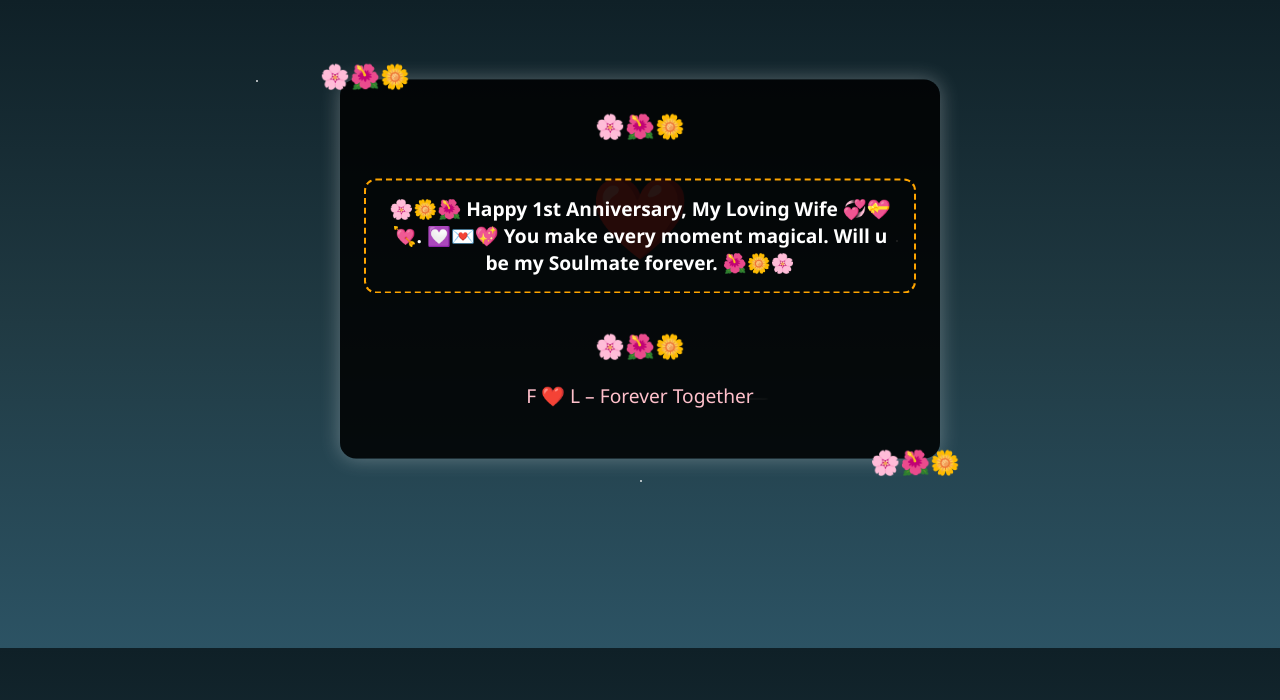
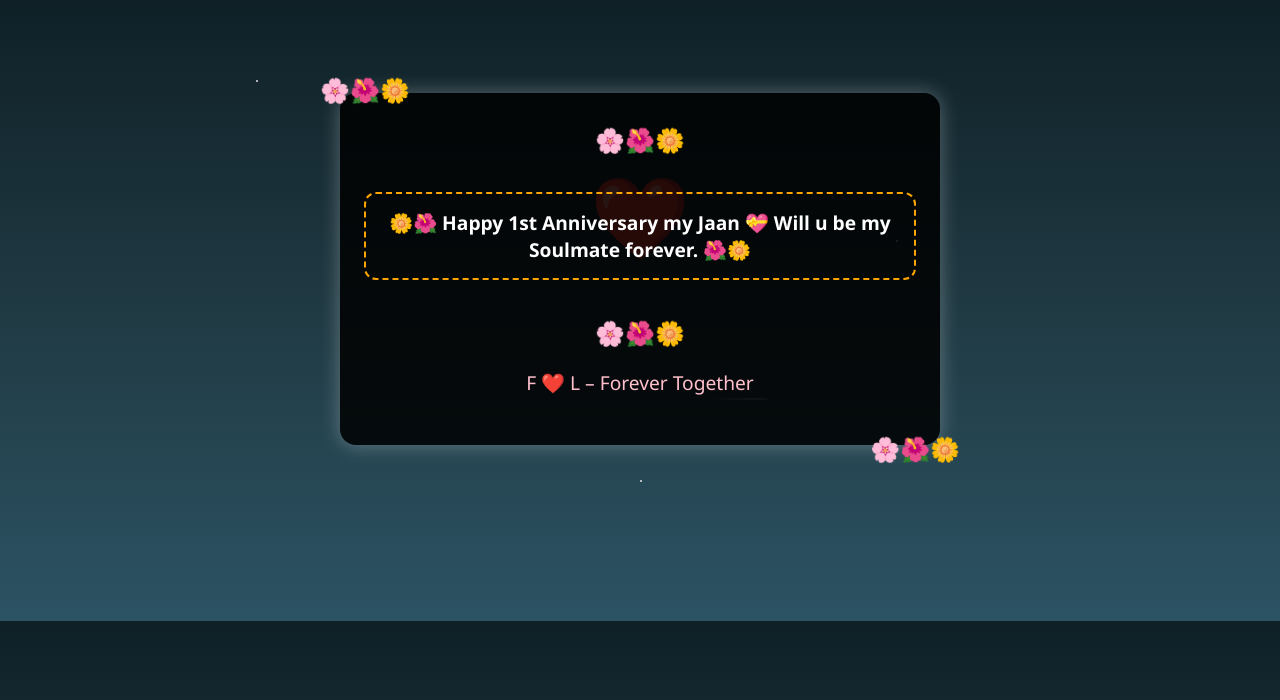
Before and after one commit to bbinl/aniversiry, a plain HTML site: page index.html in a window 1280 px wide. Both pictures are taken after a click on the element "❤️". Drawn offline with Linux system fonts and the light colour scheme.

Commit message:
Update index.html

```diff
--- a/index.html
+++ b/index.html
@@ -157,7 +157,7 @@
   <div id="popup" class="popup">
     <div class="flower-top">🌸🌺🌼</div>
     <h2 class="typewriter">
-      🌸🌼🌺 Happy 1st Anniversary, My Loving Wife 💞💝💘. 💟💌💖 You make every moment magical. Will u be my Soulmate forever. 🌺🌼🌸
+      🌼🌺 Happy 1st Anniversary my Jaan 💝 Will u be my Soulmate forever. 🌺🌼
     </h2>
     <div class="flower-bottom">🌸🌺🌼</div>
     <p class="flowers">F ❤️ L – Forever Together</p>
```
